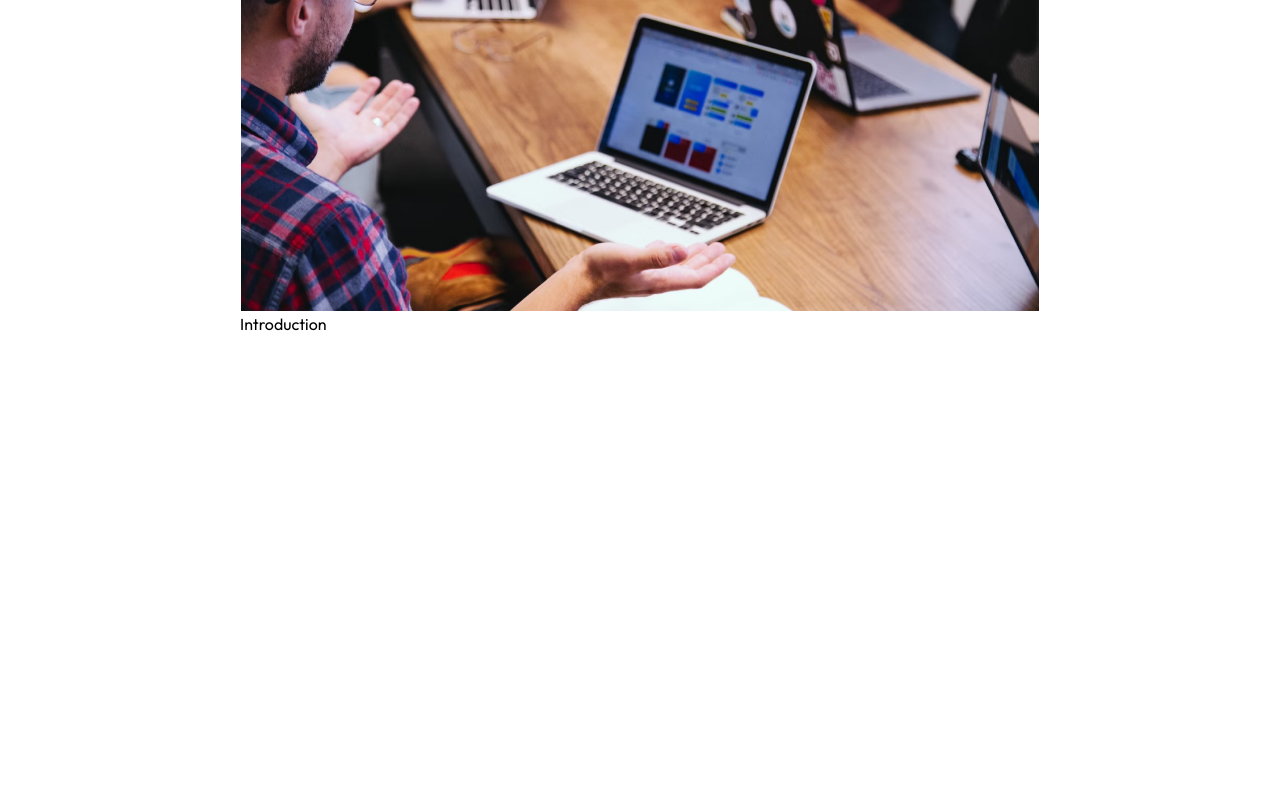
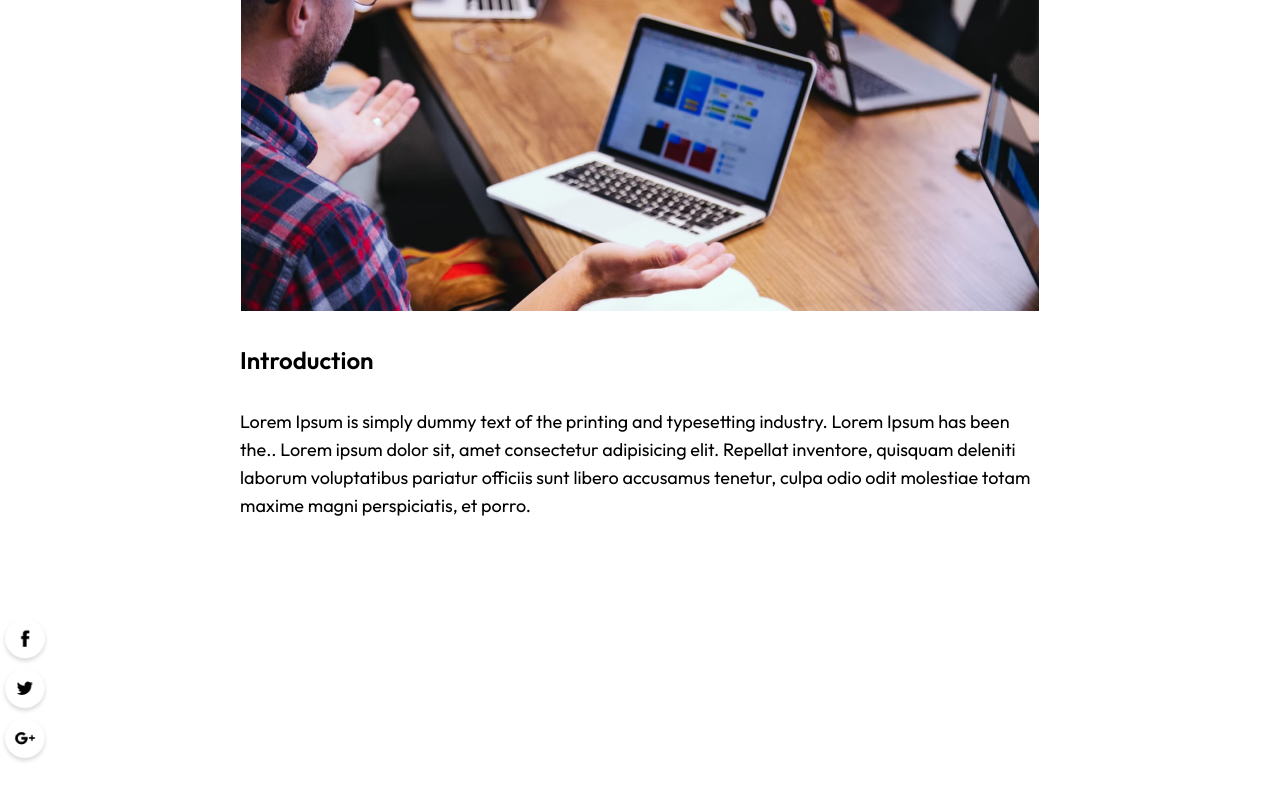
Before and after one commit to HarishBabu-DV/Blog-App, a Next.js app: page /blog/1 in a window 1280 px wide. Shown: the part 548-1348 px from the top of the page. Before the commit the page ends 924 px from the top, so only its background shows below. Built offline with nearby package versions, Linux system fonts and the light colour scheme.

Commit message:
created blog contents with social media

```diff
--- a/app/blog/[id]/page.tsx
+++ b/app/blog/[id]/page.tsx
@@ -4,14 +4,14 @@ import Link from 'next/link';
 import React from 'react'
 import Image from 'next/image'
 
-type propParams={
-    params:{
-        id:string;
+type propParams = {
+    params: {
+        id: string;
     }
 }
-const page = ({params}:propParams) => {
-    const blog=blog_data.filter((item)=>item.id === Number(params.id))[0];
-    if(!blog){
+const page = ({ params }: propParams) => {
+    const blog = blog_data.filter((item) => item.id === Number(params.id))[0];
+    if (!blog) {
         redirect("/");
     }
     return (
@@ -35,7 +35,7 @@ const page = ({params}:propParams) => {
                             <div className='text-center my-24'>
                                 <h1 className='text-2xl sm:text-5xl font-semibold max-w-[700px] mx-auto'>{blog.title}</h1>
                                 <Image src={blog.author_img} alt='author image'
-                        width={60} height={60}className='mx-auto mt-6 border border-white rounded-full' />
+                                    width={60} height={60} className='mx-auto mt-6 border border-white rounded-full' />
                                 <p className='mt-2 pb-2 text-lg max-w-[740px] mx-auto'>{blog.author}</p>
                             </div>
                         </div>
@@ -43,7 +43,15 @@ const page = ({params}:propParams) => {
                             <Image src={blog.image}
                                 width={1200} height={720} alt='blog image'
                                 className='border border-white' />
-                    <h1>Introduction</h1>
+                            <h1 className='my-8 text-2xl font-semibold'>Introduction</h1>
+                            <p className='my-3 text-lg'>
+                                {blog.description} Lorem ipsum dolor sit, amet consectetur adipisicing elit. Repellat inventore, quisquam deleniti laborum voluptatibus pariatur officiis sunt libero accusamus tenetur, culpa odio odit molestiae totam maxime magni perspiciatis, et porro.
+                            </p>
+                        </div>
+                        <div className='my-24 '>
+                        <Image src={assets.facebook_icon} alt='facebook icon' width={50}/>
+                        <Image src={assets.twitter_icon} alt='twitter icon' width={50}/>
+                        <Image src={assets.googleplus_icon} alt='google_plus icon' width={50}/>
                         </div>
                     </>
                 )
```
Lines whose indentation alone changed are shown as unchanged.
